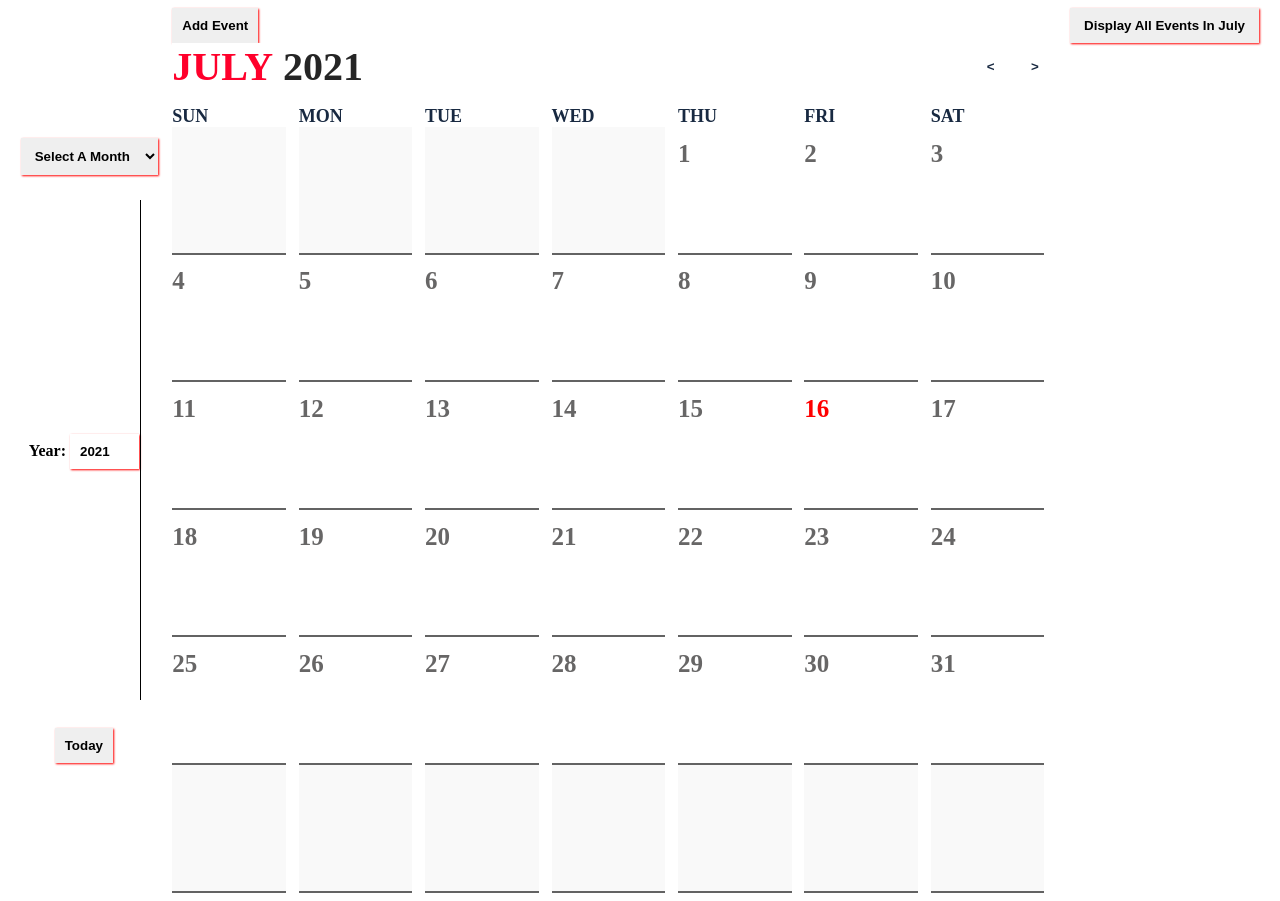
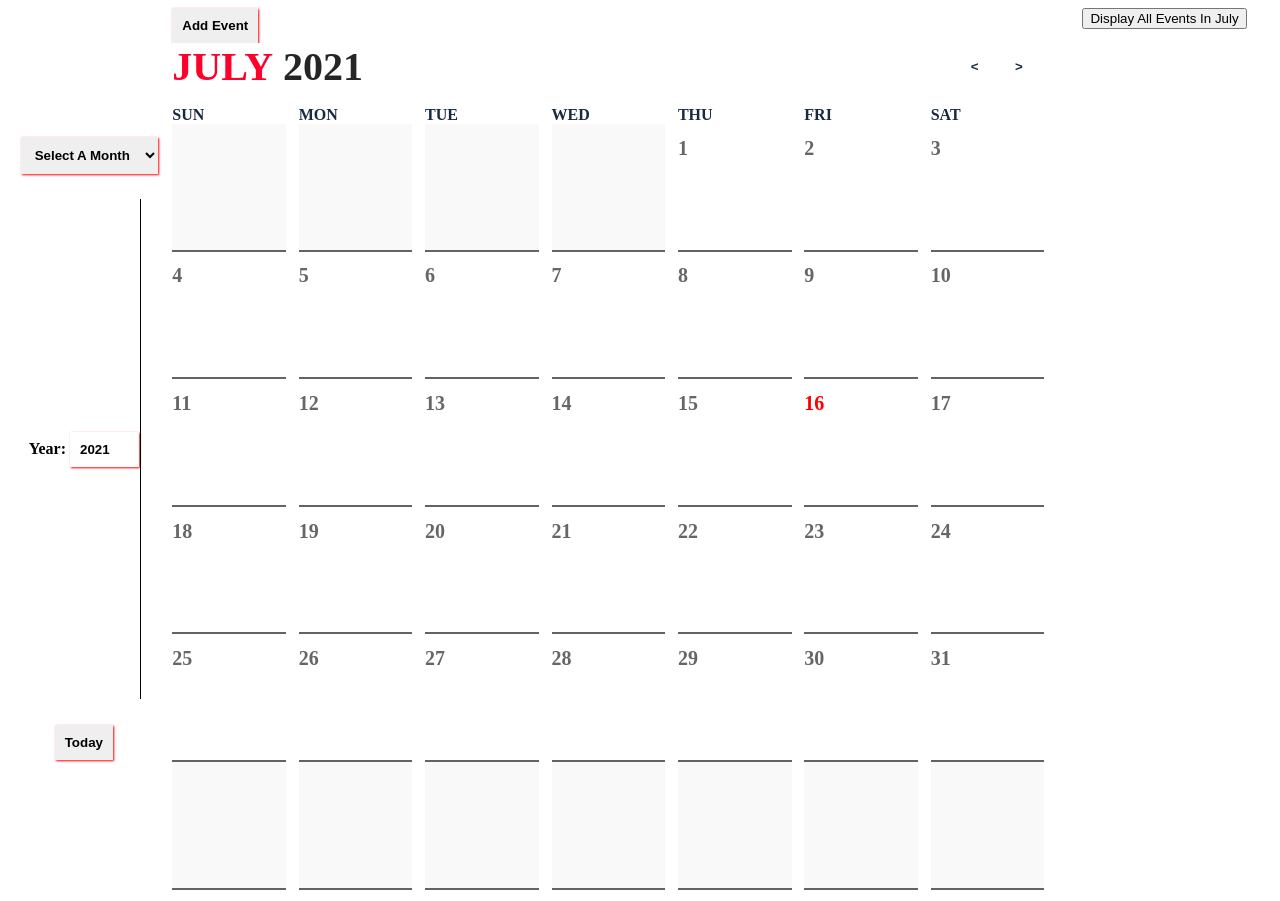
Before and after one commit to Camus1859/OdinCalendar, a website with bundled scripts: page client/src/index.html in a window 1280 px wide. Built offline with nearby package versions, Linux system fonts and the light colour scheme; no server answers.

Commit message:
added responsiveness

```diff
--- a/client/src/index.html
+++ b/client/src/index.html
@@ -5,6 +5,12 @@
     <meta name="viewport" content="width=device-width, initial-scale=1.0" />
     <title>Calendar</title>
     <link rel="stylesheet" href="style.css" />
+    <meta
+      name="viewport"
+      content="width=device-width,initial-scale=1,maximum-scale=1,user-scalable=no"
+    />
+    <meta http-equiv="X-UA-Compatible" content="IE=edge,chrome=1" />
+    <meta name="HandheldFriendly" content="true" />
   </head>
   <body>
     <div id="container-body">
--- a/client/src/style.css
+++ b/client/src/style.css
@@ -529,56 +529,88 @@ input::-webkit-inner-spin-button {
   font-weight: bolder;
 }
 
-@media screen and (min-width: 530px) {
-  #days-of-the-week-container {
-    font-size: small;
+@media screen and (min-width: 300px) {
+  .modal-content {
+    width: 75%;
+  }
+
+  #previous-next-buttons {
+    padding-right: 1rem;
+  }
+
+  .myholiday {
+    font-size: 6px;
+  }
+
+  .calendar-days {
+    max-width: 150px;
+    font-size: 15px;
+    height: 80px;
+  }
+
+  #body {
+    width: 100%;
+    height: 100%;
+  }
+
+  #event-container {
+    display: none;
+  }
+
+  .dropdown-month-year {
+    display: none;
+  }
+
+  #vertical-line-container {
+    display: none;
+  }
+
+  .time {
+    display: none;
+  }
+
+  .inside-of-square {
+    width: 60px;
+  }
+
+  .time-title {
+    font-size: 7px;
+  }
+
+  .inside-of-square > ul li::before {
+    display: none;
   }
 }
 
 @media screen and (min-width: 700px) {
-  .calendar-days {
-    height: 60px;
-    display: block;
-    min-width: 60px;
-  }
-  .displayModal {
-    width: 35%;
+  .myholiday {
+    font-size: 11px;
   }
 
-  #days-of-the-week-container {
-    font-size: x-small;
+  .time-title {
+    font-size: 12px;
   }
 
-  #event-container {
-    display: flex;
-    flex-direction: column;
-    width: 15%;
-    align-items: center;
-    color: white;
-  }
-
-  #container-all-events {
-    font-weight: bolder;
-    text-decoration: none;
-    outline: none;
-    box-shadow: 1px 1px 2px #ff0000;
-    width: 100%;
-
-    padding: 10px;
-    border: none;
-    cursor: pointer;
-  }
-
-  #body {
-    display: flex;
-    flex-direction: column;
-    align-items: center;
-    justify-content: end;
-    width: 70%;
+  .modal-content {
+    width: 50%;
   }
 }
 
-@media screen and (min-width: 930px) {
+@media screen and (min-width: 1250px) {
+  .calendar-days {
+    max-width: 170px;
+    font-size: 20px;
+    height: 100px;
+  }
+
+  .time-title2 {
+    letter-spacing: 0.5px;
+    font-size: 14px;
+    white-space: nowrap;
+    text-overflow: ellipsis;
+    overflow: hidden;
+  }
+
   #days-of-the-week-container {
     font-size: medium;
   }
@@ -598,20 +630,43 @@ input::-webkit-inner-spin-button {
     width: 25%;
   }
   .displayModal {
-    width: 25%;
+    width: 35%;
+  }
+
+  #body {
+    width: 70%;
+    height: 70%;
+  }
+
+  #event-container {
+    display: flex;
+    flex-direction: column;
+    width: 15%;
+    align-items: center;
+    color: white;
+  }
+
+  .dropdown-month-year {
+    display: flex;
+  }
+
+  #vertical-line-container {
+    display: flex;
+  }
+
+  .time {
+    display: inline;
+  }
+
+  .inside-of-square > ul li::before {
+    display: inline-block;
+  }
+
+  .time-title {
+    font-size: 15px;
+  }
+
+  .inside-of-square {
+    width: 100%;
   }
 }
-
-@media screen and (min-width: 1230px) {
-  #days-of-the-week-container {
-    font-size: large;
-  }
-  .calendar-days {
-    height: 100px;
-    display: block;
-    min-width: 100px;
-  }
-  .modal-content {
-    width: 25%;
-  }
-}
--- a/client/src/ui.js
+++ b/client/src/ui.js
@@ -159,7 +159,7 @@ const getAllEventsFromDBToDisplayonUI = async () => {
         ) {
           const allEvents = `
         <ul>
-          <li id="listing">${eventt.title} ${eventDay}th</li>
+          <li id="listing">${eventt.title} <b>${eventDay}th</b></li>
         <ul>`;
           holdEvents.insertAdjacentHTML('beforeend', allEvents);
         }
```
